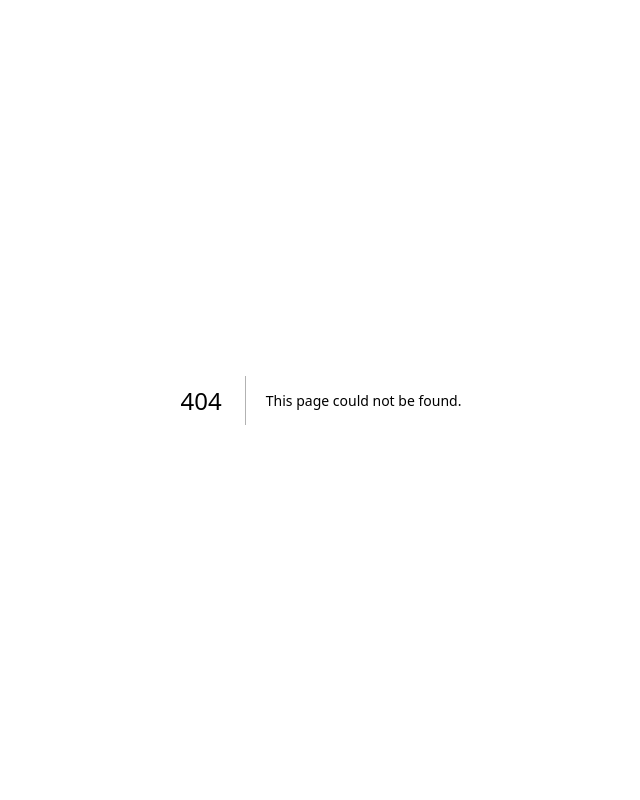
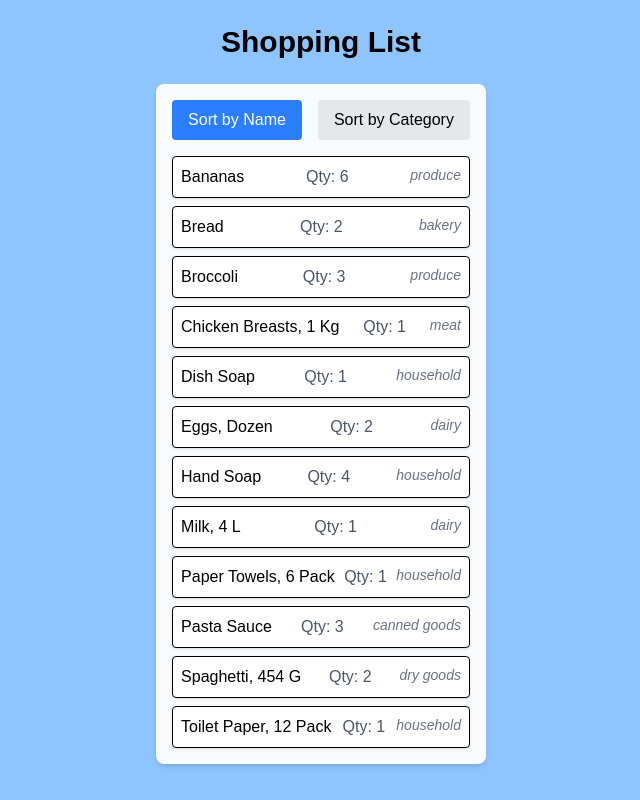
Before and after one commit to Sagar0003kum/cprg306-assignments, a Next.js app: page /week-6 in a window 1280 px wide. Before the commit this address had no page. Shown: the whole page, without its empty margins (319-959 px from the left). Built offline with nearby package versions, Linux system fonts and the light colour scheme.

Commit message:
week 6
add to buttons short by name and short by category

```diff
--- a/app/page.js
+++ b/app/page.js
@@ -27,6 +27,11 @@ export default function Home() {
             Week 5 Assignment
           </Link>
         </li>
+                <li>
+          <Link href="/week-6" className="text-blue-600 hover:underline">
+            Week 6 Assignment
+          </Link>
+        </li>
       </ul>
     </main>
   );
--- /dev/null
+++ b/app/week-6/item-list.js
@@ -0,0 +1,58 @@
+"use client";
+
+import { useState } from "react";
+import Item from "./item";
+import itemsData from "./items.json";
+
+export default function ItemList() {
+  const [sortBy, setSortBy] = useState("name");
+
+
+  const sortedItems = [...itemsData].sort((a, b) => {
+    if (sortBy === "name") {
+      return a.name.localeCompare(b.name);
+    } else if (sortBy === "category") {
+      return a.category.localeCompare(b.category);
+    }
+    return 0;
+  });
+
+  return (
+    <div className="p-4 bg-gray-50 rounded-lg shadow-md">
+      <div className="flex gap-4 mb-4">
+        <button
+          onClick={() => setSortBy("name")}
+          className={`px-4 py-2 rounded ${
+            sortBy === "name"
+              ? "bg-blue-500 text-white"
+              : "bg-red-200 hover:bg-gray-300"
+          }`}
+        >
+          Sort by Name
+        </button>
+
+        <button
+          onClick={() => setSortBy("category")}
+          className={`px-4 py-2 rounded ${
+            sortBy === "category"
+              ? "bg-blue-500 text-white"
+              : "bg-gray-200 hover:bg-gray-300"
+          }`}
+        >
+          Sort by Category
+        </button>
+      </div>
+
+      <ul className="space-y-2">
+        {sortedItems.map((item) => (
+          <Item
+            key={item.id}
+            name={item.name.trim()}
+            quantity={item.quantity}
+            category={item.category}
+          />
+        ))}
+      </ul>
+    </div>
+  );
+}
--- /dev/null
+++ b/app/week-6/item.js
@@ -0,0 +1,9 @@
+export default function Item({ name, quantity, category }) {
+  return (
+    <li className="border rounded p-2 bg-white shadow-sm flex justify-between">
+      <span className="font-medium capitalize">{name}</span>
+      <span className="text-gray-600">Qty: {quantity}</span>
+      <span className="italic text-sm text-gray-500">{category}</span>
+    </li>
+  );
+}
--- /dev/null
+++ b/app/week-6/items.json
@@ -0,0 +1,14 @@
+[
+  {"id":"1h2GJKH12gkHG31h1H","name":"milk, 4 L","quantity":1,"category":"dairy"},
+  {"id":"2KJH3k2j3H1k2J3K1H","name":"bread","quantity":2,"category":"bakery"},
+  {"id":"3h2KJH3k2j3H1k2J3","name":"eggs, dozen","quantity":2,"category":"dairy"},
+  {"id":"4k2J3K1H2GJKH12gk","name":"bananas","quantity":6,"category":"produce"},
+  {"id":"5H1h1H2KJH3k2j3H","name":"broccoli","quantity":3,"category":"produce"},
+  {"id":"6H1k2J3K1H2GJKH1","name":"chicken breasts, 1 kg","quantity":1,"category":"meat"},
+  {"id":"7gkHG31h1H2KJH3k","name":"pasta sauce","quantity":3,"category":"canned goods"},
+  {"id":"8j3H1k2J3K1H2GJK","name":"spaghetti, 454 g","quantity":2,"category":"dry goods"},
+  {"id":"9H12gkHG31h1H2KJ","name":"toilet paper, 12 pack","quantity":1,"category":"household"},
+  {"id":"10H3k2j3H1k2J3K1","name":"paper towels, 6 pack","quantity":1,"category":"household"},
+  {"id":"11k2J3K1H2GJKH12","name":"dish soap","quantity":1,"category":"household"},
+  {"id":"12GJKH12gkHG31h1","name":"hand soap","quantity":4,"category":"household"}
+]
--- /dev/null
+++ b/app/week-6/page.js
@@ -0,0 +1,10 @@
+import ItemList from "./item-list";
+
+export default function Page() {
+  return (
+    <main className="min-h-screen text-black bg-blue-300 flex flex-col items-center p-6">
+      <h1 className="text-3xl font-bold mb-6">Shopping List</h1>
+      <ItemList />
+    </main>
+  );
+}
```
